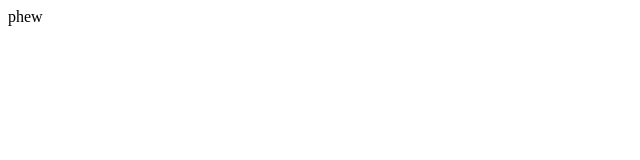
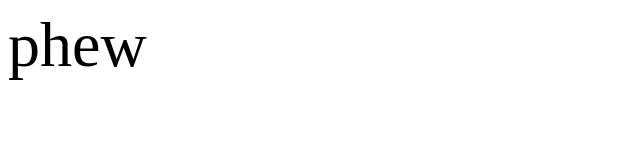
Before and after one commit to kogcyc/cf2, a plain HTML site: page output/index.html in a window 1280 px wide. Shown: the whole page, without its empty margins (0-640 px from the left). Drawn offline with Linux system fonts and the light colour scheme.

Commit message:
Update index.html

```diff
--- a/output/index.html
+++ b/output/index.html
@@ -1 +1 @@
-<div style="text-size: 4em; font-family: sans serif;">phew</div>
+<div style="font-size: 4em; font-family: sans serif;">phew</div>
```
